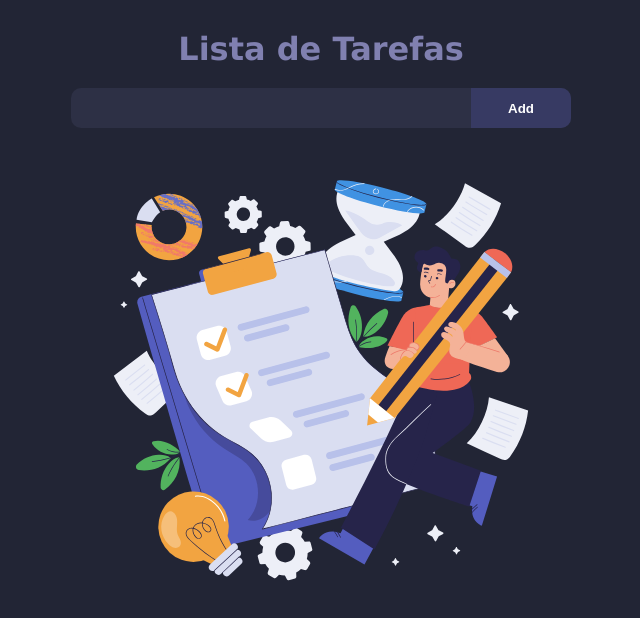
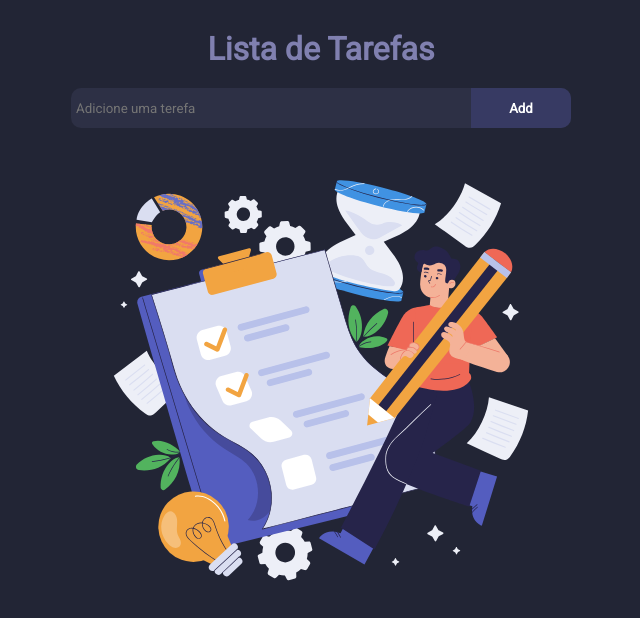
Before and after one commit to AlexSimao/projeto-tarefas, a React (Vite) app: page / in a window 1280 px wide. Shown: the top 618 px of the page, without its empty margins (319-959 px from the left). Built offline with nearby package versions, Linux system fonts and the light colour scheme.

Commit message:
Organização de pastas.

```diff
--- a/src/App.css
+++ b/src/App.css
@@ -1,3 +1,26 @@
+@import url('https://fonts.googleapis.com/css2?family=Roboto&display=swap');
+
+* {
+  margin: 0;
+  padding: 0;
+  box-sizing: border-box;
+  font-family: var(--font-family);
+}
+
+:root {
+  --cor1: #222535;
+  --cor2: #2D3045;
+  --cor3: #373A63;
+  --font-color: #8080b0;
+  --font-family: "Roboto", sans-serif;
+}
+
+body {
+  background-color: var(--cor1);
+  min-height: 100vh;
+  min-width: 320px;
+}
+
 #main {
   min-height: 100vh;
   min-width: 320px;
@@ -10,6 +33,8 @@
 
 .titulo {
   margin-top: 30px;
+  color: var(--font-color);
+  font-family: var(--font-family);
 }
 
 .input-text {
--- a/src/App.jsx
+++ b/src/App.jsx
@@ -1,14 +1,28 @@
 import { useState } from "react";
 import "./App.css";
-import InputText from "./componentes/InputText";
-import Lista from "./componentes/Lista";
 
 function App() {
+  const [inputText, setInputText] = useState("");
+
   return (
     <div id="main">
       <h1 className="titulo">Lista de Tarefas</h1>
-      <InputText />
-      <Lista />
+
+      <div className="input-text">
+        <input
+          value={inputText}
+          onChange={(e) => {
+            setInputText(e.target.value);
+          }}
+          type="text"
+          placeholder="Adicione uma terefa"
+        />
+        <button onClick={() => btnExcluir()}>Add</button>
+      </div>
+
+      <div className="lista">
+        <img width={320} src="./tarefas.svg" alt="Imagem de uma lista de tarefas." />
+      </div>
     </div>
   );
 }
--- a/src/componentes/InputText.jsx
+++ /dev/null
@@ -1,19 +0,0 @@
-import { useState } from "react";
-
-function InputText() {
-  const [inputText, setInputText] = useState("");
-
-  return (
-    <div className="input-text">
-      <input
-        type="text"
-        onChange={(e) => {
-          e.target.value;
-        }}
-      />
-      <button onClick={() => btnExcluir()}>Add</button>
-    </div>
-  );
-}
-
-export default InputText;
--- a/src/componentes/Lista.jsx
+++ /dev/null
@@ -1,9 +0,0 @@
-function Lista() {
-  return (
-    <div className="lista">
-      <img width={320} src="./tarefas.svg" alt="Imagem de uma lista de tarefas." />
-    </div>
-  );
-}
-
-export default Lista;
--- a/src/index.css
+++ /dev/null
@@ -1,24 +0,0 @@
-* {
-  margin: 0;
-  padding: 0;
-  box-sizing: border-box;
-}
-
-:root {
-  --cor1: #222535;
-  --cor2: #2D3045;
-  --cor3: #373A63;
-  --font-color: #8080b0;
-  --font-family: Verdana, Geneva, Tahoma, sans-serif;
-}
-
-body {
-  background-color: var(--cor1);
-  min-height: 100vh;
-  min-width: 320px;
-}
-
-h1 {
-  color: var(--font-color);
-  font-family: var(--font-family);
-}
--- a/src/main.jsx
+++ b/src/main.jsx
@@ -1,7 +1,6 @@
 import React from "react";
 import ReactDOM from "react-dom/client";
 import App from "./App.jsx";
-import './index.css'
 
 ReactDOM.createRoot(document.getElementById("root")).render(
   <React.StrictMode>
```
